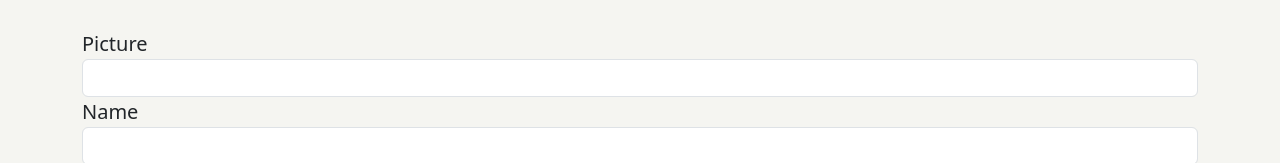
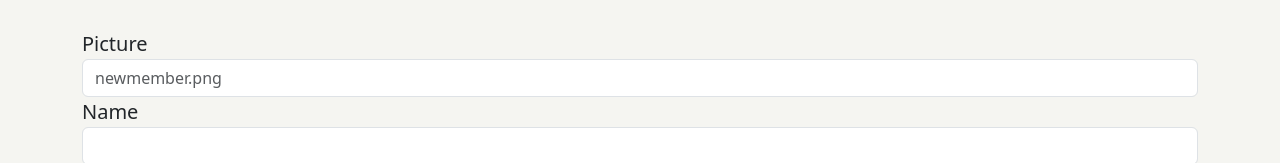
Before and after one commit to alexraduca01/js-our-team, a plain HTML site: page index.html in a window 1280 px wide. Shown: the part 1104-1267 px from the top of the page. Drawn offline with nearby package versions, Linux system fonts and the light colour scheme.

Commit message:
added placeholder

```diff
--- a/index.html
+++ b/index.html
@@ -21,7 +21,7 @@
             </div>
             <div class="my-3">
                 <span class="fs-5">Picture</span>
-                <input type="text" class="form-control" id="picture">
+                <input type="text" class="form-control" placeholder="newmember.png" id="picture">
                 <span class="fs-5">Name</span>
                 <input type="text" class="form-control" id="name">
                 <span class="fs-5">Role</span>
```
